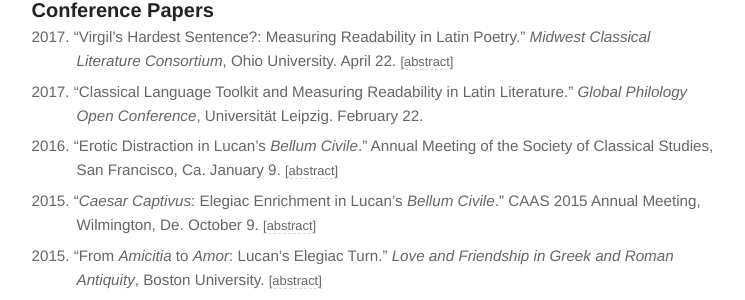
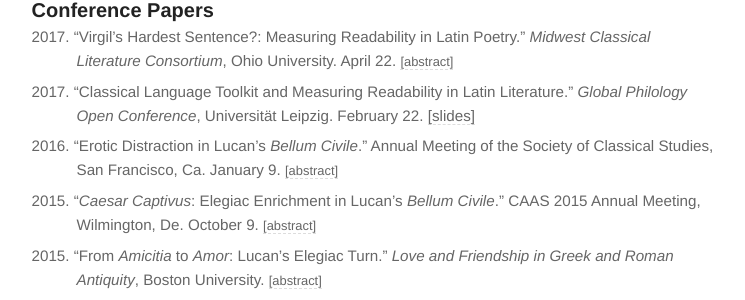
Before and after one commit to diyclassics/diyclassics.github.io, a Jekyll site: the page built from cv.md, in a window 1280 px wide and 1400 px high, scrolled down 1142 px. Shown: the part 153-453 px from the top of the window, without its empty margins (266-1011 px from the left). Built offline with Jekyll 4.4.1, drawn with Linux system fonts in a browser that asks for light colours.

Commit message:
Add links to cv

```diff
--- a/cv.md
+++ b/cv.md
@@ -52,7 +52,7 @@
 ### Conference Papers
 
 - 2017\. "Virgil's Hardest Sentence?: Measuring Readability in Latin Poetry." *Midwest Classical Literature Consortium*, Ohio University. April 22. [[abstract]](../virgils-hardest-sentence){:.cv-link}
-- 2017\. "Classical Language Toolkit and Measuring Readability in Latin Literature." *Global Philology Open Conference*, Universität Leipzig. February 22.
+- 2017\. "Classical Language Toolkit and Measuring Readability in Latin Literature." *Global Philology Open Conference*, Universität Leipzig. February 22. [[slides]](http://www.dh.uni-leipzig.de/wo/events/global-philology-open-conference/burns-globalphilology-slides/)
 - 2016\. "Erotic Distraction in Lucan’s *Bellum Civile*." Annual Meeting of the Society of Classical Studies, San Francisco, Ca. January 9. [[abstract]](../erotic-distraction){:.cv-link}
 - 2015\. "*Caesar Captivus*: Elegiac Enrichment in Lucan’s *Bellum Civile*." CAAS 2015 Annual Meeting, Wilmington, De. October 9. [[abstract]](../caesar-captivus){:.cv-link}
 - 2015\. "From *Amicitia* to *Amor*: Lucan’s Elegiac Turn." *Love and Friendship in Greek and Roman Antiquity*, Boston University. [[abstract]](../from-amicitia-to-amor){:.cv-link}
```
Also changed, not shown: other parts of cv.md (+1 -1 lines).
